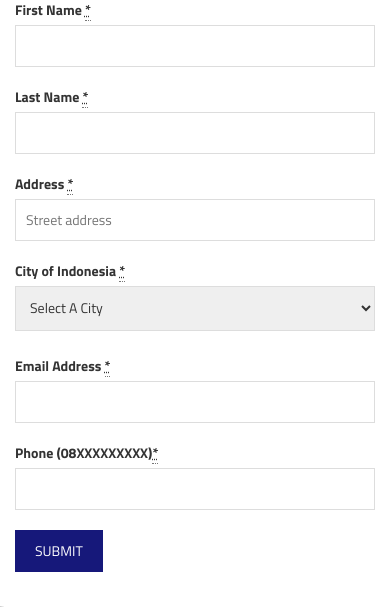
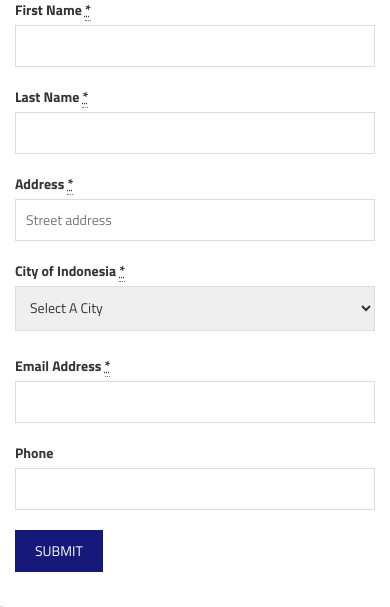
Before and after one commit to mochafaishal/fjbuii, a CodeIgniter app: page /agile3/index.php/Checkout?tot=1 in a window 390 px wide. Shown: the part 643-1250 px from the top of the page. Run offline with CodeIgniter, Linux system fonts and the light colour scheme; a user stored in the database is signed in; data that the repository does not hold is empty; some libraries are stand-ins or nearby versions.

Commit message:
Phone dan Rs
push lg

```diff
--- a/application/views/cart.php
+++ b/application/views/cart.php
@@ -95,7 +95,7 @@ include "include/head.php";
                                             </td>
 
                                             <td class="product-price">
-                                                <span class="amount">Rs.<?php echo $row->product_price ?></span>
+                                                <span class="amount">Rp.<?php echo $row->product_price ?></span>
                                             </td>
 
                                             <td class="product-quantity">
--- a/application/views/checkout.php
+++ b/application/views/checkout.php
@@ -159,7 +159,7 @@ include "include/head.php";
                                     </p>
 
                                     <p id="billing_phone_field" class="form-row form-row-last validate-required validate-phone">
-                                        <label class="" for="billing_phone">Phone (08XXXXXXXXX)<abbr title="required" class="required">*</abbr>
+                                        <label class="" for="billing_phone">Phone
                                         </label>
                                         <input type="text" required="" value="" placeholder="" id="billing_phone" name="phone" class="input-text ">
                                     </p>
```
